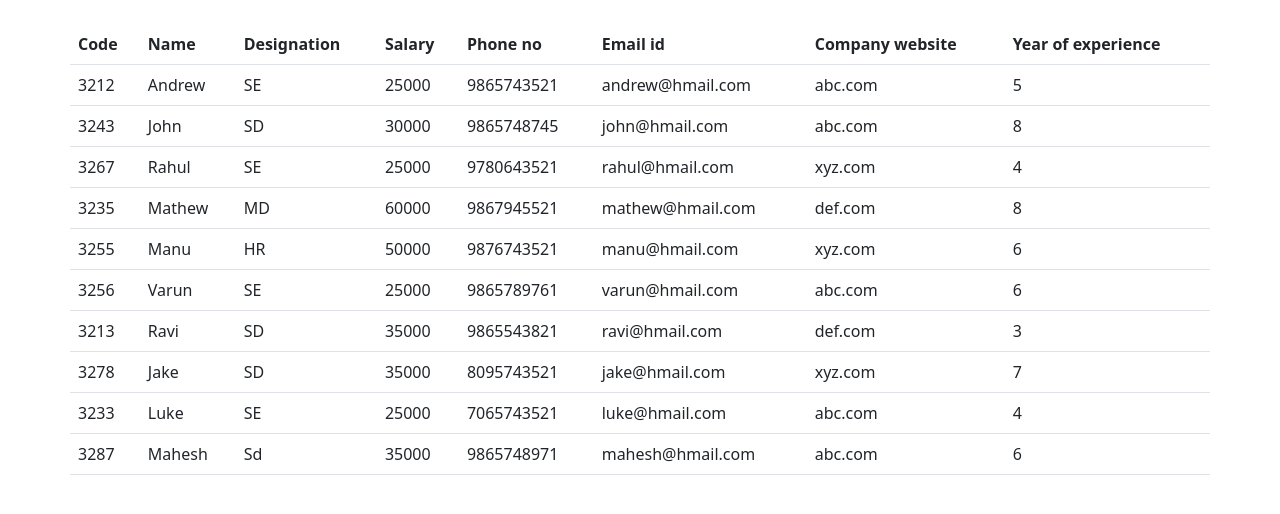
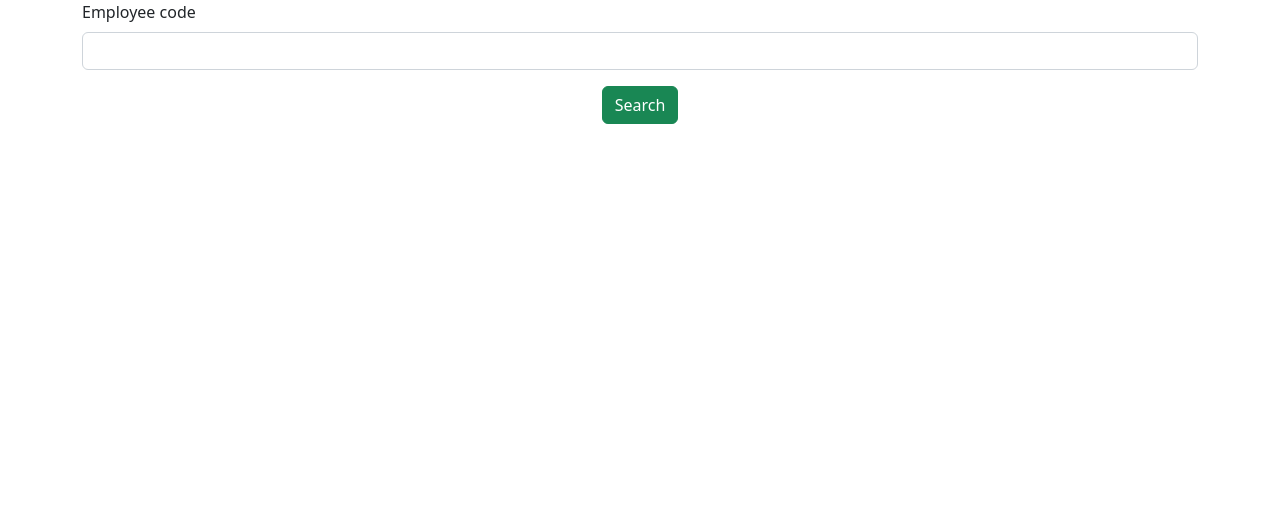
Before and after one commit to HarshaSalih/Employee-angular-app, an Angular app: page / in a window 1280 px wide. Shown: the top 514 px of the page. Built offline with nearby package versions, Linux system fonts and the light colour scheme.

Commit message:
searchemployee commits

```diff
--- a/src/app/app.component.html
+++ b/src/app/app.component.html
@@ -1,3 +1,3 @@
-<app-view-employee></app-view-employee>
+<app-search-employee></app-search-employee>
 
 <router-outlet></router-outlet>
--- a/src/app/app.module.ts
+++ b/src/app/app.module.ts
@@ -6,13 +6,15 @@
 import { AdminLoginComponent } from './admin-login/admin-login.component';
 import { AddEmployeeComponent } from './add-employee/add-employee.component';
 import { ViewEmployeeComponent } from './view-employee/view-employee.component';
+import { SearchEmployeeComponent } from './search-employee/search-employee.component';
 
 @NgModule({
   declarations: [
     AppComponent,
     AdminLoginComponent,
     AddEmployeeComponent,
-    ViewEmployeeComponent
+    ViewEmployeeComponent,
+    SearchEmployeeComponent
   ],
   imports: [
     BrowserModule,
--- /dev/null
+++ b/src/app/search-employee/search-employee.component.html
@@ -0,0 +1,17 @@
+<div class="container">
+    <div class="row">
+        <div class="col col-12 col-sm-12 col-md-12 col-lg-12 col-xl-12 col-xxl-12">
+            <div class="row g-3">
+                <div class="col col-12 col-sm-12 col-md-12 col-lg-12 col-xl-12 col-xxl-12">
+
+                    <label for="" class="form-label">Employee code</label>
+                    <input type="text" class="form-control">
+
+                </div>
+                <div class="col col-12 col-sm-12 col-md-12 col-lg-12 col-xl-12 col-xxl-12 text-center">
+                    <button class="btn btn-success">Search</button>
+                </div>
+            </div>
+        </div>
+    </div>
+</div>
```
Also changed, not shown: src/app/search-employee/search-employee.component.ts (added, +10 -0 lines), src/app/search-employee/search-employee.component.css (added).
